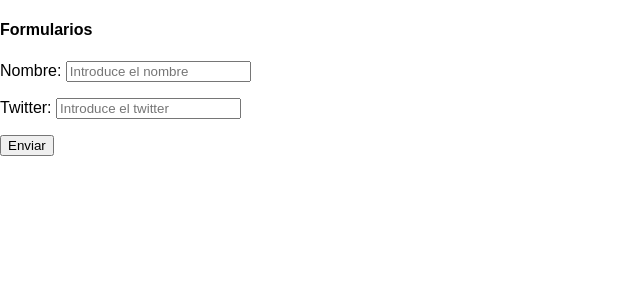
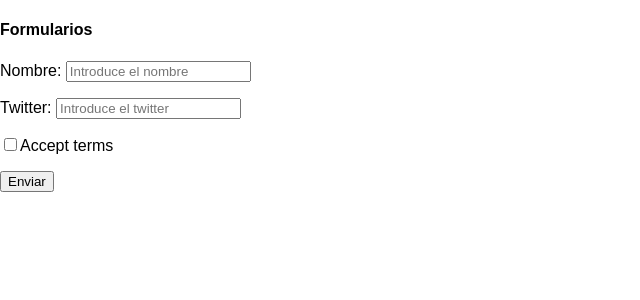
Before and after one commit to misan7/udemy-react, a React (Create React App) app: page / in a window 1280 px wide. Shown: the top 300 px of the page, without its empty margins (0-640 px from the left). Built offline with nearby package versions, Linux system fonts and the light colour scheme.

Commit message:
Evento onSubmit

```diff
--- a/src/sections/forms.js
+++ b/src/sections/forms.js
@@ -1,17 +1,23 @@
 import React, { Component } from 'react'
 
 export default class Forms extends Component {
-  handleClick = (e) => {
+  handleSubmit = (e) => {
     e.preventDefault()
     const name = this.inputName.value
     const email = document.getElementById('twitter').value
     console.log({ name, email })
   }
+
+  handleChange (e) {
+    console.log('handleChange')
+    console.log(e.target.checked)
+  }
+
   render () {
     return (
       <div>
         <h4>Formularios</h4>
-        <form>
+        <form onSubmit={this.handleSubmit}>
           <p>
             <label htmlFor='name'>Nombre: </label>
             <input
@@ -28,8 +34,13 @@
               name='twitterAccount'
               placeholder='Introduce el twitter' />
           </p>
-
-          <button onClick={this.handleClick}>Enviar</button>
+          <p>
+            <label>
+              <input onChange={this.handleChange} type='checkbox' />
+              Accept terms
+            </label>
+          </p>
+          <button>Enviar</button>
         </form>
       </div>
     )
```
